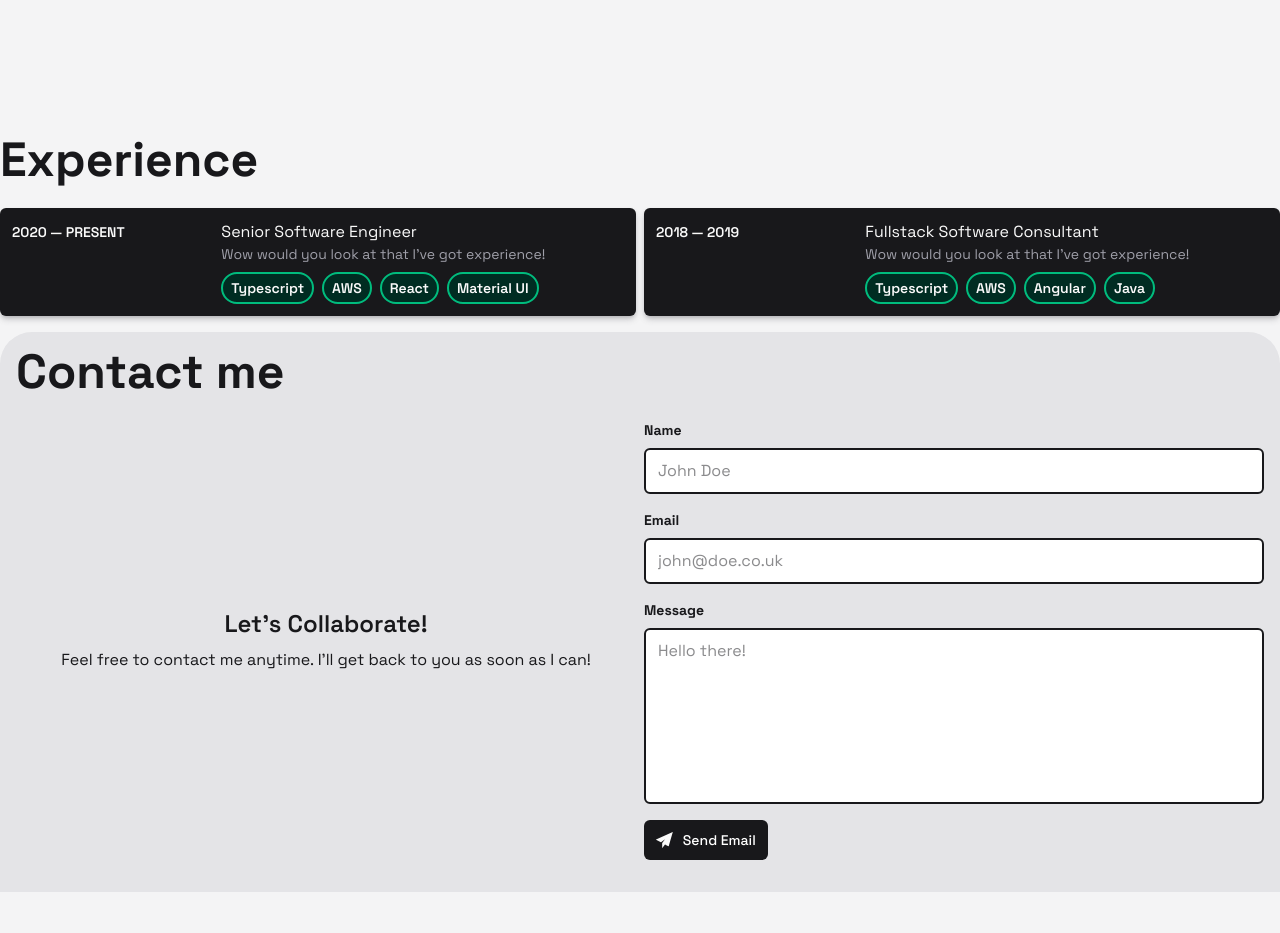
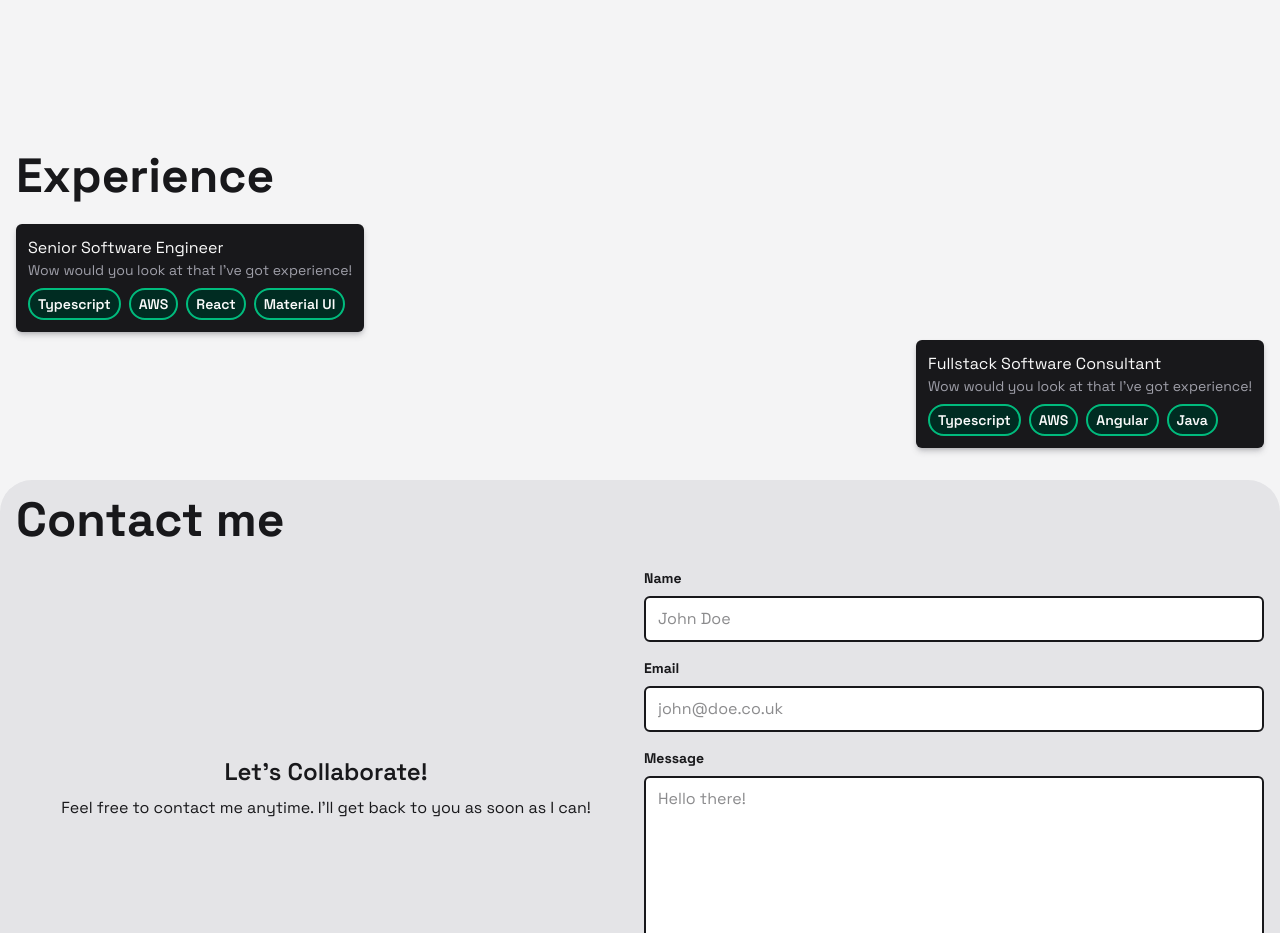
Before and after one commit to scottjoe1996/portfolio, a Next.js app: page / in a window 1280 px wide. Shown: the part 1200-2133 px from the top of the page. Before the commit the page ends 2092 px from the top, so only its background shows below. Built offline with nearby package versions, Linux system fonts and the light colour scheme; no server answers.

Commit message:
experience cards are now stacked on top of each other, alternating sides for larger screens

```diff
--- a/components/sections/experience/experience-card.tsx
+++ b/components/sections/experience/experience-card.tsx
@@ -5,7 +5,7 @@ interface Duration {
   endYear?: number;
 }
 
-interface ExperienceCardProps {
+export interface ExperienceCardProps {
   role: string;
   description: string;
   skillsGained: string[];
@@ -19,9 +19,9 @@ const ExperienceCard: React.FC<ExperienceCardProps> = ({
   duration,
 }) => {
   return (
-    <div className="bg-foreground flex flex-[1] flex-row gap-2 rounded-md p-3 text-zinc-50 shadow-md shadow-zinc-600/30">
-      <p className="flex-1/3 text-sm leading-6 font-semibold text-nowrap">{`${duration.startYear} — ${duration.endYear ?? "PRESENT"}`}</p>
-      <div className="flex-2/3">
+    <div className="bg-foreground flex-[1 1 0] flex flex-row gap-4 rounded-md p-3 text-zinc-50 shadow-md shadow-zinc-600/30">
+      <span className="inline w-30 text-sm leading-6 font-semibold text-nowrap md:hidden">{`${duration.startYear} — ${duration.endYear ?? "PRESENT"}`}</span>
+      <div>
         <p>{role}</p>
         <p className="mb-2 text-sm text-zinc-400">{description}</p>
         <div className="flex gap-2">
--- a/components/sections/experience/experience-section.tsx
+++ b/components/sections/experience/experience-section.tsx
@@ -1,25 +1,37 @@
 import React from "react";
 import SectionHeading from "../common/section-heading";
-import ExperienceCard from "./experience-card";
+import ExperienceCard, { ExperienceCardProps } from "./experience-card";
+
+const EXPERIENCE_CARD_PROPS: ExperienceCardProps[] = [
+  {
+    role: "Senior Software Engineer",
+    description: "Wow would you look at that I've got experience!",
+    skillsGained: ["Typescript", "AWS", "React", "Material UI"],
+    duration: { startYear: 2020 },
+  },
+  {
+    role: "Fullstack Software Consultant",
+    description: "Wow would you look at that I've got experience!",
+    skillsGained: ["Typescript", "AWS", "Angular", "Java"],
+    duration: { startYear: 2018, endYear: 2019 },
+  },
+];
 
 const ExperienceSection: React.FC = () => {
   return (
-    <section id="experience" className="mb-4 w-full max-w-7xl">
+    <section id="experience" className="mb-4 w-full max-w-7xl p-4">
       <SectionHeading title="Experience" />
-      <div className="flex flex-wrap justify-between gap-2">
-        <ExperienceCard
-          role="Senior Software Engineer"
-          description="Wow would you look at that I've got experience!"
-          skillsGained={["Typescript", "AWS", "React", "Material UI"]}
-          duration={{ startYear: 2020 }}
-        />
-        <ExperienceCard
-          role="Fullstack Software Consultant"
-          description="Wow would you look at that I've got experience!"
-          skillsGained={["Typescript", "AWS", "Angular", "Java"]}
-          duration={{ startYear: 2018, endYear: 2019 }}
-        />
-      </div>
+      <ul className="flex flex-col justify-between gap-2">
+        {EXPERIENCE_CARD_PROPS.map((props, index) => (
+          <li
+            key={props.role}
+            className={`flex ${index % 2 === 0 ? "flex-row" : "flex-row-reverse"} gap-4`}
+          >
+            <ExperienceCard {...props} />
+            <div className="flex-[1 1 0] hidden w-1/2 md:inline"></div>
+          </li>
+        ))}
+      </ul>
     </section>
   );
 };
```
